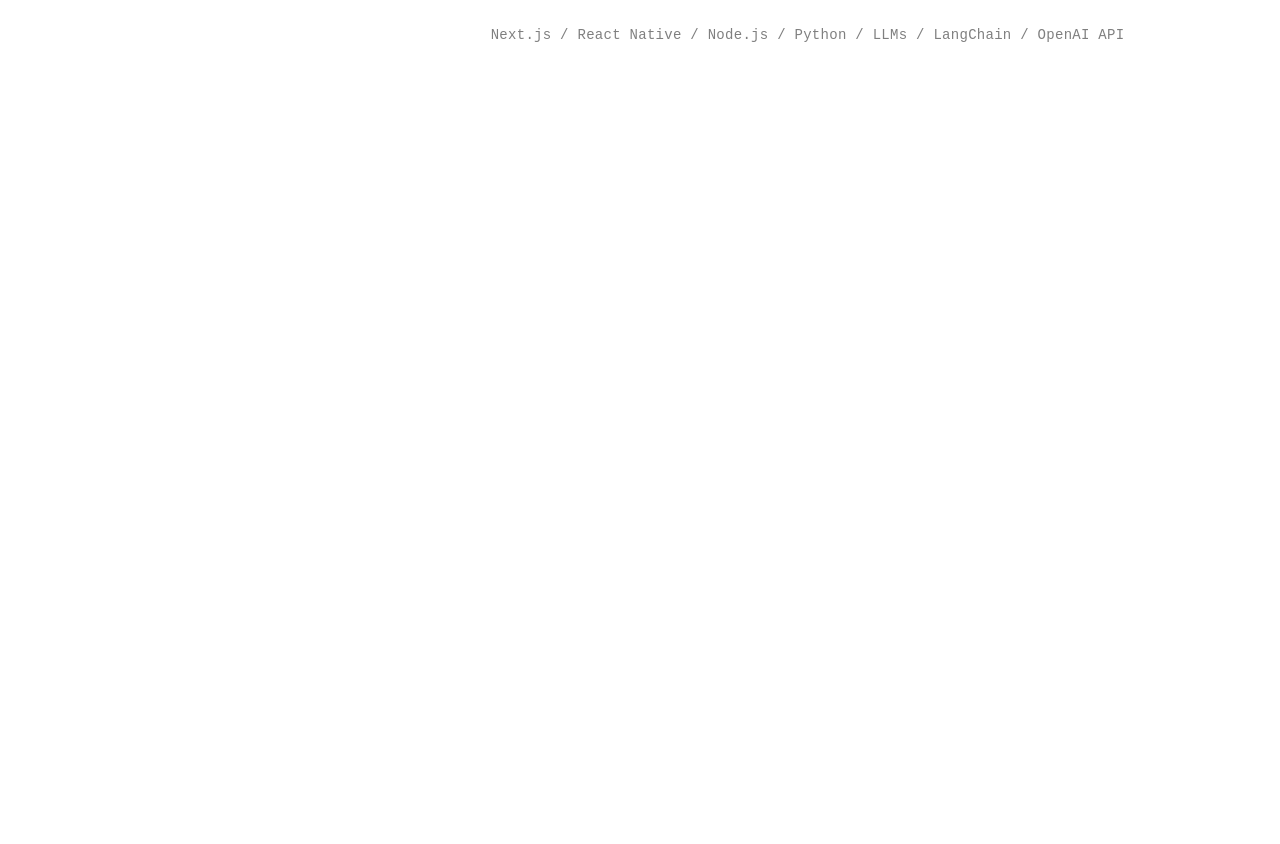
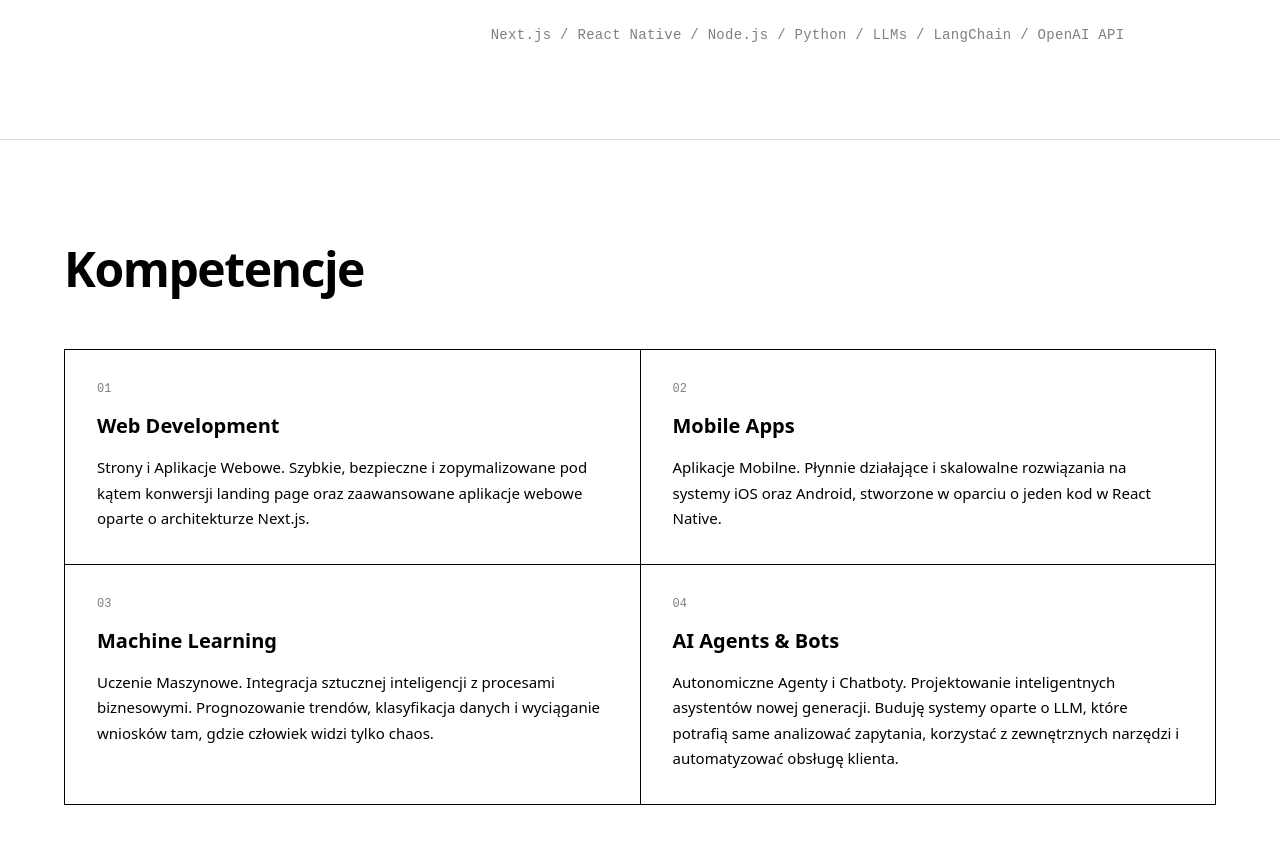
Before and after one commit to chubos/Hexagon, a Next.js app: page / in a window 1280 px wide. Shown: the part 1080-1924 px from the top of the page. Before the commit the page ends 1219 px from the top, so only its background shows below. Built offline with nearby package versions, Linux system fonts and the light colour scheme.

Commit message:
Add services section

```diff
--- a/app/page.tsx
+++ b/app/page.tsx
@@ -1,6 +1,7 @@
 import Navbar from "@/components/Navbar";
 import Hero from "@/components/Hero";
 import About from "@/components/About";
+import Services from "@/components/Services";
 
 export default function Home() {
   return (
@@ -8,6 +9,7 @@
       <Navbar />
       <Hero />
       <About />
+      <Services />
     </main>
   );
 }
--- a/components/Navbar.tsx
+++ b/components/Navbar.tsx
@@ -39,7 +39,7 @@
           </li>
           <li>
             <a href="#kontakt" className="nav-link" onClick={closeMenu}>
-              Uruchom bota
+              Uruchom chatbota
             </a>
           </li>
         </ul>
--- /dev/null
+++ b/components/Services.tsx
@@ -0,0 +1,46 @@
+import "../styles/services.css";
+const services = [
+  {
+    id: "01",
+    title: "Web Development",
+    description:
+      "Strony i Aplikacje Webowe. Szybkie, bezpieczne i zopymalizowane pod kątem konwersji landing page oraz zaawansowane aplikacje webowe oparte o architekturze Next.js.",
+  },
+  {
+    id: "02",
+    title: "Mobile Apps",
+    description:
+      "Aplikacje Mobilne. Płynnie działające i skalowalne rozwiązania na systemy iOS oraz Android, stworzone w oparciu o jeden kod w React Native.",
+  },
+  {
+    id: "03",
+    title: "Machine Learning",
+    description:
+      "Uczenie Maszynowe. Integracja sztucznej inteligencji z procesami biznesowymi. Prognozowanie trendów, klasyfikacja danych i wyciąganie wniosków tam, gdzie człowiek widzi tylko chaos.",
+  },
+  {
+    id: "04",
+    title: "AI Agents & Bots",
+    description:
+      "Autonomiczne Agenty i Chatboty. Projektowanie inteligentnych asystentów nowej generacji. Buduję systemy oparte o LLM, które potrafią same analizować zapytania, korzystać z zewnętrznych narzędzi i automatyzować obsługę klienta.",
+  },
+];
+
+export default function Services() {
+  return (
+    <section id="uslugi" className="services">
+      <div className="container">
+        <h2 className="services-title">Kompetencje</h2>
+        <div className="services-grid">
+          {services.map((service) => (
+            <article key={service.id} className="service-card">
+              <span className="service-id">{service.id}</span>
+              <h3 className="service-name">{service.title}</h3>
+              <p className="service-desc">{service.description}</p>
+            </article>
+          ))}
+        </div>
+      </div>
+    </section>
+  );
+}
--- a/styles/navbar.css
+++ b/styles/navbar.css
@@ -5,8 +5,8 @@
   width: 100%;
   z-index: 100;
   background-color: rgba(255, 255, 255, 0.7);
-  backdrop-filter: blur(12px);
-  -webkit-backdrop-filter: blur(12px);
+  backdrop-filter: blur(10px);
+  -webkit-backdrop-filter: blur(10px);
   border-bottom: 1.5px solid var(--border-color);
 }
 
--- /dev/null
+++ b/styles/services.css
@@ -0,0 +1,62 @@
+/* ========== USŁUGI ========== */
+
+.services {
+  padding: 6rem 0;
+  border-top: 1px solid var(--border-color);
+}
+
+.services-title {
+  font-size: clamp(2rem, 5vw, 3rem);
+  font-weight: 800;
+  letter-spacing: -0.03em;
+  color: var(--text-color);
+  margin-bottom: 3rem;
+}
+
+.services-grid {
+  display: grid;
+  grid-template-columns: repeat(2, 1fr);
+  gap: 1px;
+  background-color: var(--text-color);
+  border: 1px solid var(--text-color);
+}
+
+.service-card {
+  background-color: var(--bg-color);
+  color: var(--text-color);
+  padding: 2rem;
+  transition:
+    background-color 0.3s ease,
+    color 0.3s ease;
+  cursor: default;
+}
+
+.service-card:hover {
+  background-color: var(--text-color);
+  color: var(--bg-color);
+}
+
+.service-id {
+  display: block;
+  font-family: var(--font-mono);
+  font-size: 0.75rem;
+  opacity: 0.5;
+  margin-bottom: 1rem;
+}
+
+.service-name {
+  font-size: 1.25rem;
+  font-weight: 700;
+  margin-bottom: 1rem;
+}
+
+.service-desc {
+  font-size: 0.9375rem;
+  line-height: 1.7;
+}
+
+@media (max-width: 768px) {
+  .services-grid {
+    grid-template-columns: 1fr;
+  }
+}
```
